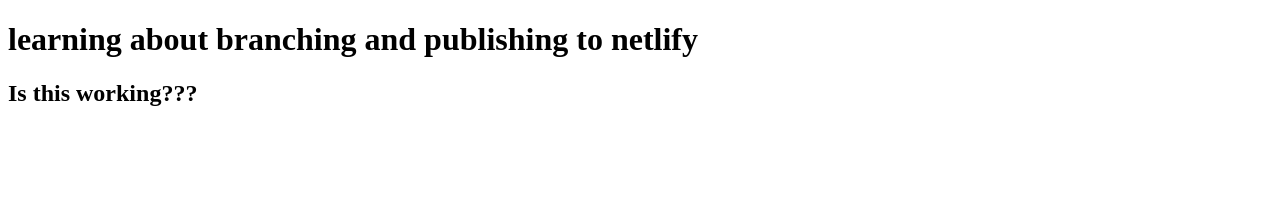
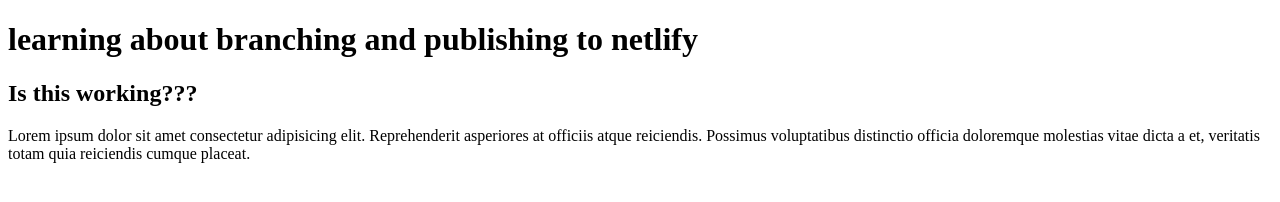
Before and after one commit to tyler-morales/git_branches, a plain HTML site: page index.html in a window 1280 px wide. Drawn offline with Linux system fonts and the light colour scheme.

Commit message:
add paragraph el

```diff
--- a/index.html
+++ b/index.html
@@ -1,14 +1,19 @@
 <!DOCTYPE html>
 <html lang="en">
+
 <head>
     <meta charset="UTF-8">
     <meta name="viewport" content="width=device-width, initial-scale=1.0">
     <meta http-equiv="X-UA-Compatible" content="ie=edge">
     <title>git branches</title>
 </head>
+
 <body>
     <h1>learning about branching and publishing to netlify</h1>
     <h2>Is this working???</h2>
+    <p>Lorem ipsum dolor sit amet consectetur adipisicing elit. Reprehenderit asperiores at officiis atque reiciendis.
+        Possimus voluptatibus distinctio officia doloremque molestias vitae dicta a et, veritatis totam quia reiciendis
+        cumque placeat.</p>
+</body>
 
-</body>
 </html>
```
